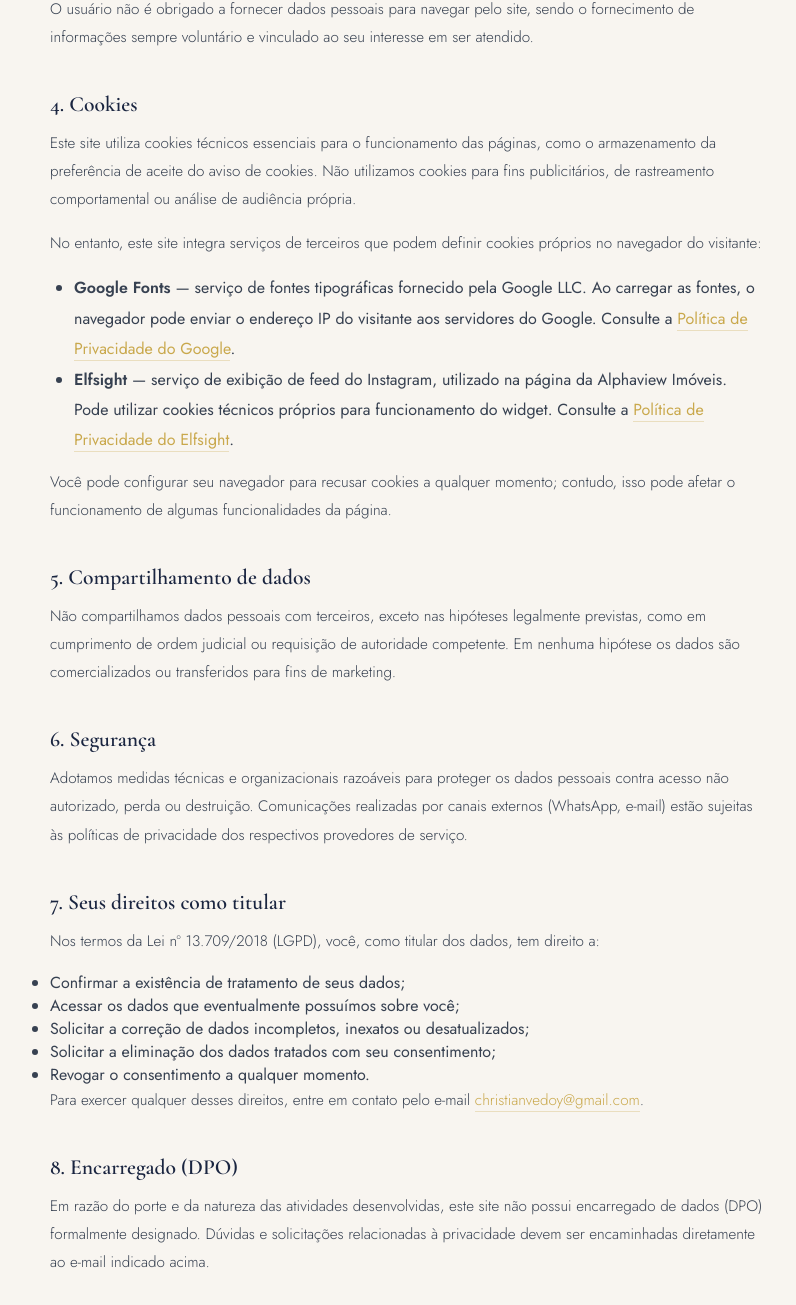
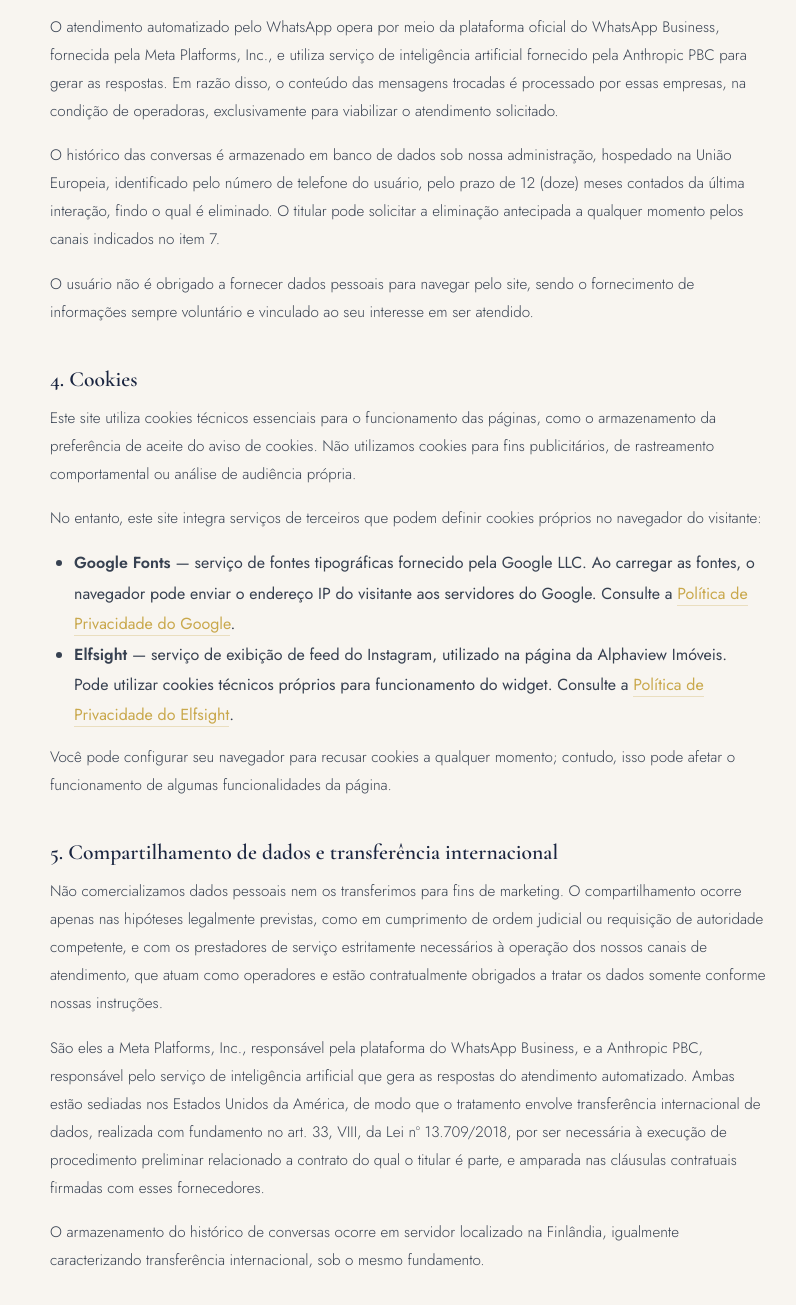
Before and after one commit to christianvedoy/christianvedoy.github.io, a plain HTML site: page politica.html in a window 1280 px wide. Shown: the part 1435-2740 px from the top of the page, without its empty margins (232-1028 px from the left). Drawn offline with nearby package versions, Linux system fonts and the light colour scheme.

Commit message:
Add files via upload

```diff
--- a/politica.html
+++ b/politica.html
@@ -166,7 +166,7 @@
   <div class="politica-header">
     <div class="section-label"><span>Legal</span></div>
     <h1>Política de Privacidade</h1>
-
+    <p class="politica-date">Última atualização: 22 de novembro de 2026</p>
   </div>
 
   <div class="aviso-oab">
@@ -177,7 +177,7 @@
     <p>Este site é de titularidade de <strong>Christian Adamatti Vedoy</strong> (OAB/PR 74.603) e da empresa <strong>Costa e Vedoy Imóveis Ltda.</strong>, nome fantasia <strong>Alphaview Imóveis</strong> (CNPJ 61.749.325/0001-66), e foi desenvolvido para fins exclusivamente informativos e de apresentação pessoal e profissional.</p>
 
     <h2>1. Dados coletados</h2>
-    <p>Este site não coleta dados pessoais de forma automática por meio de formulários, cadastros ou sistemas de captação. Caso você entre em contato voluntariamente via WhatsApp, e-mail ou qualquer outro canal disponibilizado, os dados fornecidos (nome, número de telefone, endereço de e-mail e conteúdo da mensagem) serão utilizados exclusivamente para responder à sua solicitação e não serão compartilhados com terceiros, cedidos, vendidos ou utilizados para qualquer finalidade diversa.</p>
+    <p>Este site não coleta dados pessoais de forma automática por meio de formulários, cadastros ou sistemas de captação. Caso você entre em contato voluntariamente via WhatsApp, e-mail ou qualquer outro canal disponibilizado, os dados fornecidos (nome, número de telefone, endereço de e-mail e conteúdo da mensagem) serão utilizados exclusivamente para responder à sua solicitação e não serão cedidos, vendidos ou utilizados para qualquer finalidade diversa, ressalvado o disposto no item 5.</p>
     <p>Este site utiliza o serviço Google Fonts para carregamento de fontes tipográficas. Ao acessar qualquer página, o navegador do visitante realiza uma requisição aos servidores do Google, o que pode implicar o registro do endereço IP pelo Google. Essa operação é de natureza técnica e não está sob controle direto deste site. A página da imobiliária utiliza ainda o serviço Elfsight para exibição de feed do Instagram, cujo funcionamento é regido pela política de privacidade própria desse serviço.</p>
 
     <h2>2. Finalidade do tratamento</h2>
@@ -186,7 +186,9 @@
     <h2>3. Canais de atendimento e atendimento automatizado</h2>
     <p>Os canais de atendimento disponibilizados neste site, como WhatsApp, redes sociais e correio eletrônico, podem ser operados por meio de sistemas de atendimento automatizado, incluindo recursos de inteligência artificial, e também por atendimento humano.</p>
     <p>Ao iniciar uma conversa por qualquer um desses canais, o usuário poderá, inicialmente, interagir com um assistente virtual automatizado, destinado a fornecer informações e a direcionar a solicitação. Em seguida, ou a qualquer momento, o atendimento poderá ser conduzido por um atendente humano.</p>
-    <p>Durante o atendimento, automatizado ou humano, poderá haver coleta e tratamento dos dados fornecidos voluntariamente pelo usuário, tais como nome, número de telefone, endereço de correio eletrônico e o conteúdo das mensagens trocadas. Esses dados são utilizados exclusivamente para compreender e responder à solicitação, não sendo comercializados, cedidos ou utilizados para finalidade diversa.</p>
+    <p>Durante o atendimento, automatizado ou humano, poderá haver coleta e tratamento dos dados fornecidos voluntariamente pelo usuário, tais como nome, número de telefone, endereço de correio eletrônico e o conteúdo das mensagens trocadas. Esses dados são utilizados exclusivamente para compreender e responder à solicitação, não sendo comercializados nem utilizados para finalidade diversa.</p>
+    <p>O atendimento automatizado pelo WhatsApp opera por meio da plataforma oficial do WhatsApp Business, fornecida pela Meta Platforms, Inc., e utiliza serviço de inteligência artificial fornecido pela Anthropic PBC para gerar as respostas. Em razão disso, o conteúdo das mensagens trocadas é processado por essas empresas, na condição de operadoras, exclusivamente para viabilizar o atendimento solicitado.</p>
+    <p>O histórico das conversas é armazenado em banco de dados sob nossa administração, hospedado na União Europeia, identificado pelo número de telefone do usuário, pelo prazo de 12 (doze) meses contados da última interação, findo o qual é eliminado. O titular pode solicitar a eliminação antecipada a qualquer momento pelos canais indicados no item 7.</p>
     <p>O usuário não é obrigado a fornecer dados pessoais para navegar pelo site, sendo o fornecimento de informações sempre voluntário e vinculado ao seu interesse em ser atendido.</p>
 
     <h2>4. Cookies</h2>
@@ -198,8 +200,10 @@
     </ul>
     <p>Você pode configurar seu navegador para recusar cookies a qualquer momento; contudo, isso pode afetar o funcionamento de algumas funcionalidades da página.</p>
 
-    <h2>5. Compartilhamento de dados</h2>
-    <p>Não compartilhamos dados pessoais com terceiros, exceto nas hipóteses legalmente previstas, como em cumprimento de ordem judicial ou requisição de autoridade competente. Em nenhuma hipótese os dados são comercializados ou transferidos para fins de marketing.</p>
+    <h2>5. Compartilhamento de dados e transferência internacional</h2>
+    <p>Não comercializamos dados pessoais nem os transferimos para fins de marketing. O compartilhamento ocorre apenas nas hipóteses legalmente previstas, como em cumprimento de ordem judicial ou requisição de autoridade competente, e com os prestadores de serviço estritamente necessários à operação dos nossos canais de atendimento, que atuam como operadores e estão contratualmente obrigados a tratar os dados somente conforme nossas instruções.</p>
+    <p>São eles a Meta Platforms, Inc., responsável pela plataforma do WhatsApp Business, e a Anthropic PBC, responsável pelo serviço de inteligência artificial que gera as respostas do atendimento automatizado. Ambas estão sediadas nos Estados Unidos da América, de modo que o tratamento envolve transferência internacional de dados, realizada com fundamento no art. 33, VIII, da Lei nº 13.709/2018, por ser necessária à execução de procedimento preliminar relacionado a contrato do qual o titular é parte, e amparada nas cláusulas contratuais firmadas com esses fornecedores.</p>
+    <p>O armazenamento do histórico de conversas ocorre em servidor localizado na Finlândia, igualmente caracterizando transferência internacional, sob o mesmo fundamento.</p>
 
     <h2>6. Segurança</h2>
     <p>Adotamos medidas técnicas e organizacionais razoáveis para proteger os dados pessoais contra acesso não autorizado, perda ou destruição. Comunicações realizadas por canais externos (WhatsApp, e-mail) estão sujeitas às políticas de privacidade dos respectivos provedores de serviço.</p>
@@ -213,7 +217,7 @@
       <li>Solicitar a eliminação dos dados tratados com seu consentimento;</li>
       <li>Revogar o consentimento a qualquer momento.</li>
     </ul>
-    <p>Para exercer qualquer desses direitos, entre em contato pelo e-mail <a href="mailto:christianvedoy@gmail.com">christianvedoy@gmail.com</a>.</p>
+      <p>Para exercer qualquer desses direitos, entre em contato pelo e-mail <a href="mailto:christianvedoy@gmail.com">christianvedoy@gmail.com</a> ou, em assuntos relativos à Alphaview Imóveis, pelo e-mail <a href="mailto:alphaviewimoveis@gmail.com">alphaviewimoveis@gmail.com</a>.</p>
 
     <h2>8. Encarregado (DPO)</h2>
     <p>Em razão do porte e da natureza das atividades desenvolvidas, este site não possui encarregado de dados (DPO) formalmente designado. Dúvidas e solicitações relacionadas à privacidade devem ser encaminhadas diretamente ao e-mail indicado acima.</p>
```
